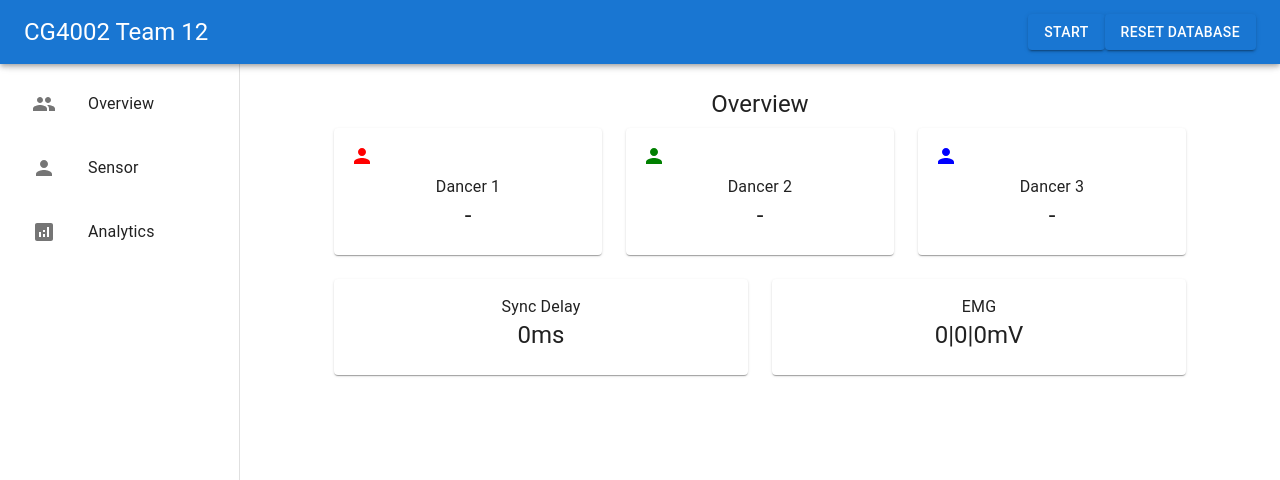
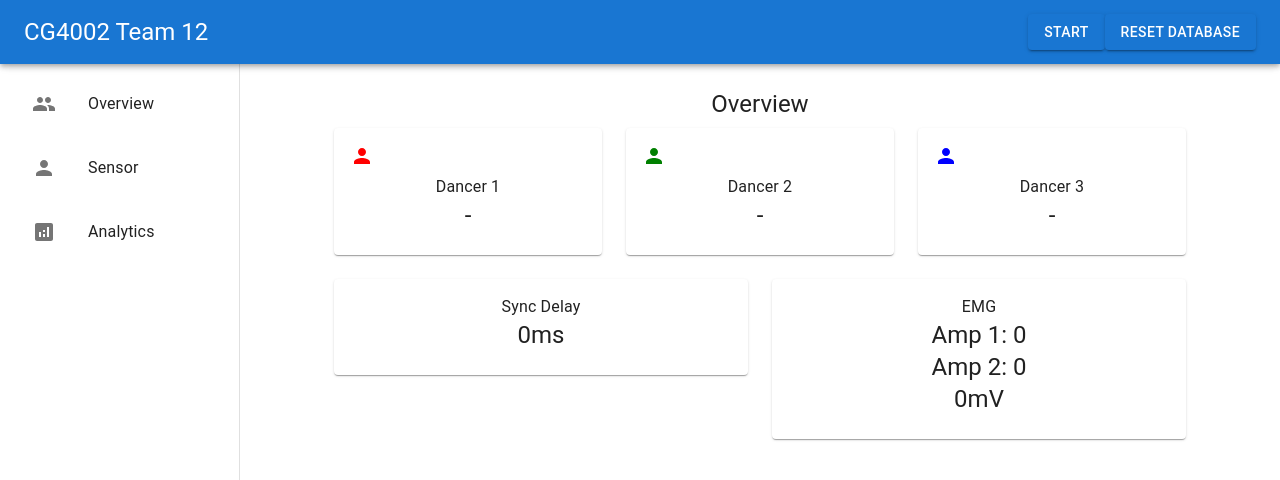
Before and after one commit to CG4002-ComputerEngineering-Capstone/DanceDance, a React (Create React App) app in the folder Dashboard/frontend/: page /Overview in a window 1280 px wide. Shown: the top 480 px of the page. Built offline with nearby package versions, Linux system fonts and the light colour scheme; what chartjs-plugin-streaming would draw is missing.

Commit message:
Add trycatch to stop crash when data format is wrong.

```diff
--- a/Dashboard/frontend/src/components/EMG.js
+++ b/Dashboard/frontend/src/components/EMG.js
@@ -10,8 +10,12 @@ function EMG({emg}) {
           EMG
         </Typography>
         <Typography align="center" variant="h5">
-          {emg[0]}|
-          {emg[1]}|
+          Amp 1: {emg[0]}
+        </Typography>
+        <Typography align="center" variant="h5">
+          Amp 2: {emg[1]}
+        </Typography>
+        <Typography align="center" variant="h5">
           {emg[2]}mV
         </Typography>
       </CardContent>
--- a/Dashboard/frontend/src/components/LineChart.js
+++ b/Dashboard/frontend/src/components/LineChart.js
@@ -61,9 +61,21 @@ function LineChart({dancerId, GetLatestData}) {
               onRefresh: chart => {
                 var data = GetLatestData(dancerId);
                 if (data) {
-                  chart.data.datasets[0].data.push({x: DateTime.now(), y: parseInt(data.x)});
-                  chart.data.datasets[1].data.push({x: DateTime.now(), y: parseInt(data.y)});
-                  chart.data.datasets[2].data.push({x: DateTime.now(), y: parseInt(data.z)});
+                  try {
+                    chart.data.datasets[0].data.push({x: DateTime.now(), y: parseInt(data.x)});
+                  } catch (err) {
+                    console.log(err);
+                  }
+                  try {
+                    chart.data.datasets[1].data.push({x: DateTime.now(), y: parseInt(data.y)});
+                  } catch (err) {
+                    console.log(err);
+                  }
+                  try {
+                    chart.data.datasets[2].data.push({x: DateTime.now(), y: parseInt(data.z)});
+                  } catch (err) {
+                    console.log(err);
+                  }
                 }
               }
             }
--- a/Dashboard/frontend/src/components/Overview.js
+++ b/Dashboard/frontend/src/components/Overview.js
@@ -27,7 +27,7 @@ function Overview({isPaused}) {
     if (response.status >= 200 && response.status <= 299) {
       const data = await response.json();
       if (data) {
-        console.log(data);
+        try {
           setPredictionData(
             {
               move: data.move,
@@ -35,6 +35,11 @@ function Overview({isPaused}) {
               syncDelay: JSON.parse(data.syncDelay)
             }
           );
+        } catch (err) {
+          console.log(err);
+        }
+      } else {
+        setPredictionData(defaultPredictionData);
       }
       return;
     } else {
@@ -50,7 +55,13 @@ function Overview({isPaused}) {
     if (response.status >= 200 && response.status <= 299) {
       const data = await response.json();
       if (data) {
+        try {
           setEMGData({emg: JSON.parse(data.emg)});
+        } catch (err) {
+          console.log(err);
+        }
+      } else {
+        setEMGData(defaultEMGData);
       }
       return;
     } else {
```
Lines whose indentation alone changed are shown as unchanged.
